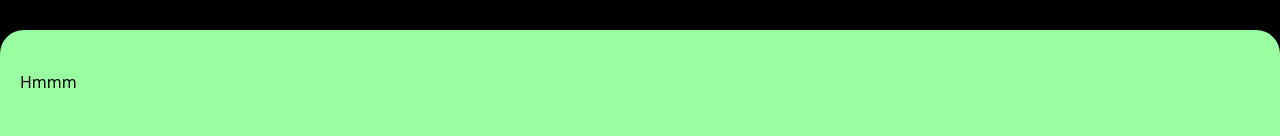
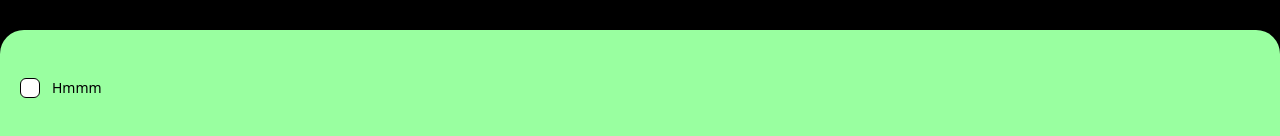
Before and after one commit to Dlumior/new_todolist, a Next.js app: page /topic/111-111-111-111-111 in a window 1280 px wide. Shown: the part 200-336 px from the top of the page. Built offline with nearby package versions, Linux system fonts and the light colour scheme; what prettier-plugin-tailwindcss would draw is missing.

Commit message:
add the checkbox to the tasks page

```diff
--- a/src/components/Elements/ui/Checkbox.tsx
+++ b/src/components/Elements/ui/Checkbox.tsx
@@ -10,13 +10,15 @@ const Checkbox = forwardRef<
   <CheckboxPrimitive.Root
     ref={ref}
     className={combineStyles(
-      "peer h-4 w-4 shrink-0 rounded-sm border border-slate-300 focus:outline-none focus:ring-2 focus:ring-slate-400 focus:ring-offset-2 disabled:cursor-not-allowed disabled:opacity-50 dark:border-slate-700 dark:text-slate-50 dark:focus:ring-slate-400 dark:focus:ring-offset-slate-900",
+      "peer h-5 w-5 shrink-0 rounded-md border border-black-950 bg-white focus:outline-none " +
+        " focus:ring-1 focus:ring-black-400" +
+        "  disabled:cursor-not-allowed disabled:opacity-50",
       className
     )}
     {...props}
   >
     <CheckboxPrimitive.Indicator className={combineStyles("flex items-center justify-center")}>
-      <Check className="h-4 w-4" />
+      <Check size={12} />
     </CheckboxPrimitive.Indicator>
   </CheckboxPrimitive.Root>
 ));
--- a/src/hooks/useTask.tsx
+++ b/src/hooks/useTask.tsx
@@ -1,5 +1,6 @@
 import { UUID } from "@/hooks/useTopic";
 import useLocalStorage from "@/hooks/useLocalStorage";
+import { useRouter } from "next/router";
 
 type Task = {
   id: UUID;
--- a/src/hooks/useTopic.tsx
+++ b/src/hooks/useTopic.tsx
@@ -1,6 +1,7 @@
 import { createContext, FC, ReactNode, Reducer, useContext, useReducer } from "react";
 import useLocalStorage from "@/hooks/useLocalStorage";
 import { useTask } from "@/hooks/useTask";
+import { useRouter } from "next/router";
 
 export type UUID = string;
 
@@ -16,6 +17,7 @@ const initialTopics: Topic[] = [
 ];
 
 export const useTopic = () => {
+  const router = useRouter();
   const { data: topics, setValue: setTopics } = useLocalStorage<Topic[]>("topics", initialTopics);
   const { addTopicWithEmptyTasks } = useTask();
 
@@ -27,6 +29,7 @@ export const useTopic = () => {
   const removeTopic = (id: UUID) => {
     const newTopics = topics ? topics.filter((topic) => topic.id !== id) : topics;
     setTopics(newTopics);
+    router.push("/");
   };
 
   const findTopic = (id: UUID) => {
--- a/src/pages/topic/[slug].tsx
+++ b/src/pages/topic/[slug].tsx
@@ -3,11 +3,13 @@ import { TopicLayout } from "@/components/Layout/TopicLayout";
 import { useTopic, UUID } from "@/hooks/useTopic";
 import { useTask } from "@/hooks/useTask";
 import { Trash } from "lucide-react";
+import { Checkbox } from "@/components/Elements/ui/Checkbox";
+import { Label } from "@/components/Elements/ui/Label";
 
 export default function TopicTodoList() {
   const router = useRouter();
   const { slug } = router.query;
-  const { findTopic } = useTopic();
+  const { findTopic, removeTopic } = useTopic();
   const { findTopicTasks, addTask } = useTask();
   const topicId = slug as UUID;
   const topic = findTopic(topicId);
@@ -28,16 +30,28 @@ export default function TopicTodoList() {
           </div>
         </div>
         <div>
-          <button className={"rounded-full bg-white p-3"}>
+          <button className={"rounded-full bg-white p-3"} onClick={() => removeTopic(topicId)}>
             <Trash className={"text-black-950"} size={16} />
           </button>
         </div>
       </div>
 
       <div className={"h-full rounded-t-3xl bg-primary-200 px-5 pt-10 text-black-950"}>
-        {topicTasks?.tasks?.map((task) => (
-          <div key={task.id}>{task.content}</div>
-        ))}
+        <ul>
+          {topicTasks?.tasks?.map((task) => (
+            <li key={task.id} className={"flex items-center py-2"}>
+              <div className={"flex items-center gap-3"}>
+                <Checkbox id={task.id} />
+                <label
+                  htmlFor={task.id}
+                  className="text-sm font-medium leading-none peer-disabled:cursor-not-allowed peer-disabled:opacity-70"
+                >
+                  {task.content}
+                </label>
+              </div>
+            </li>
+          ))}
+        </ul>
       </div>
     </TopicLayout>
   );
```
